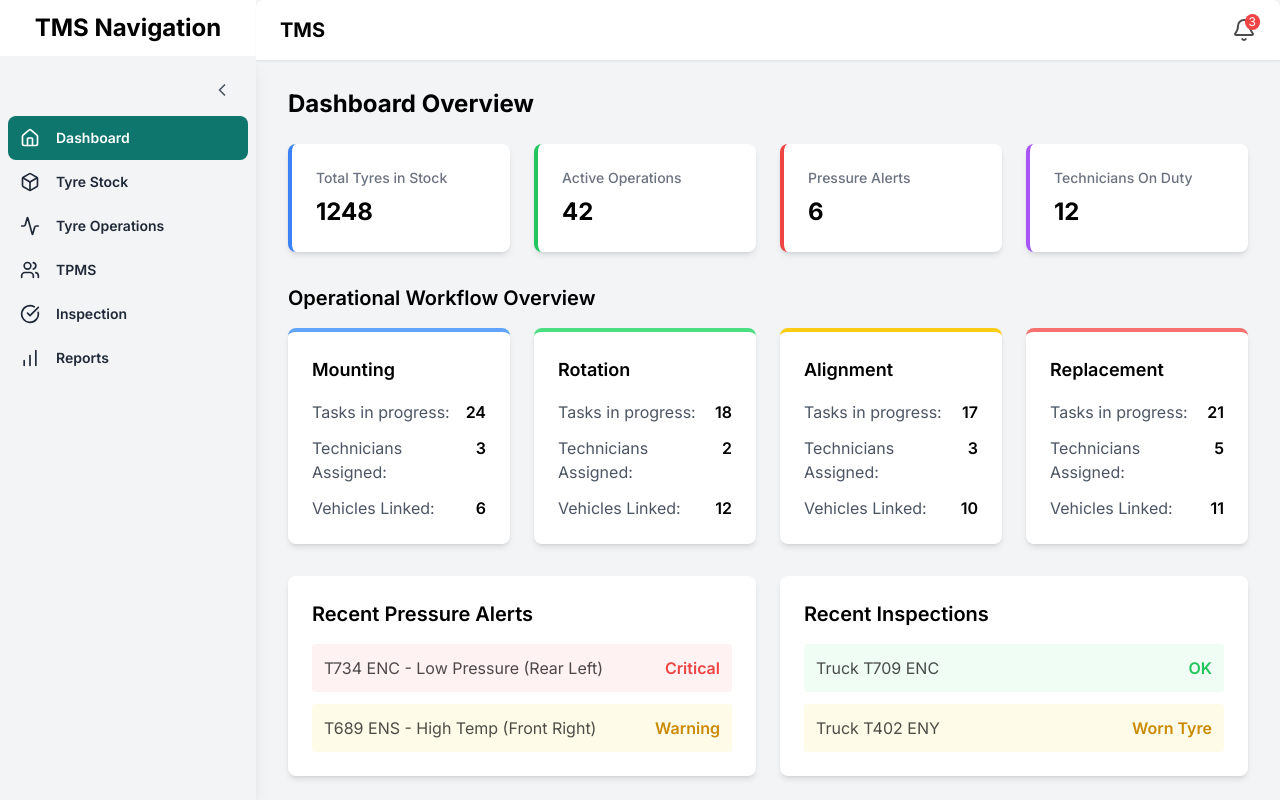
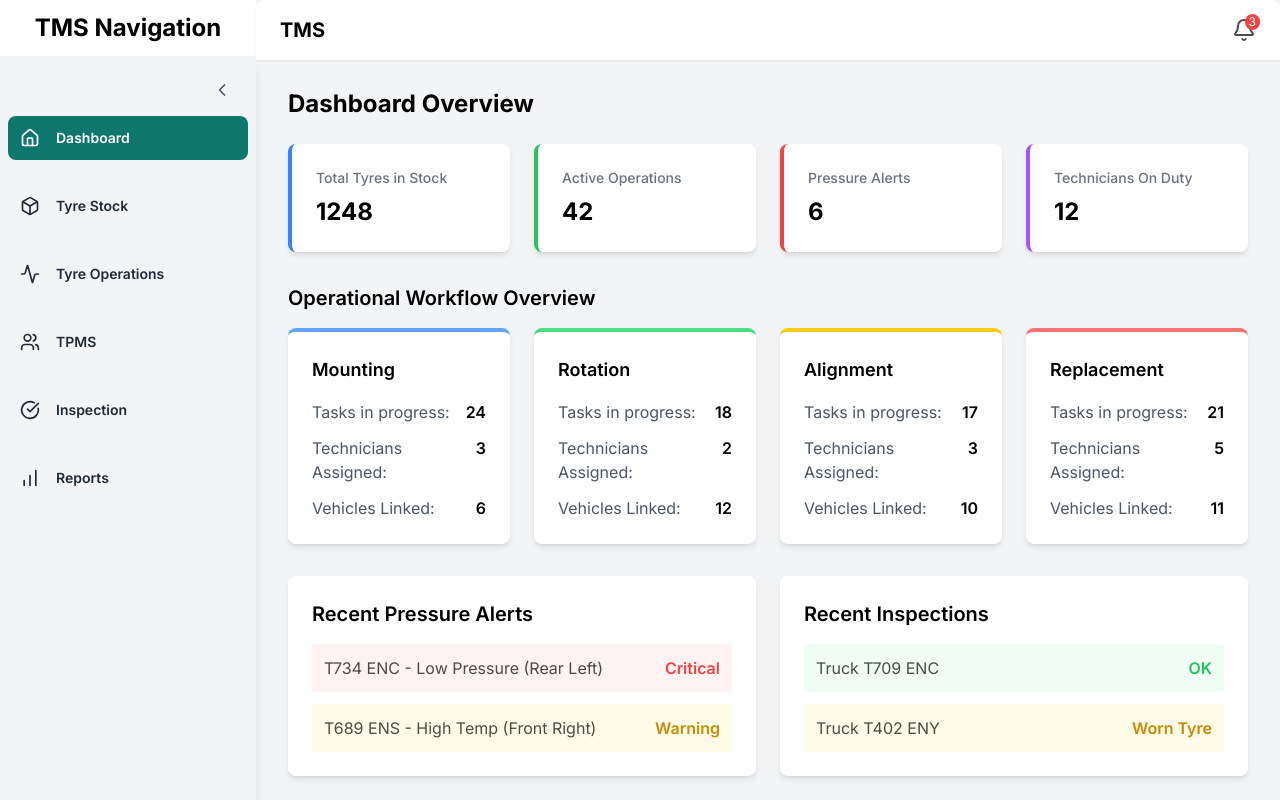
Before and after one commit to Codin-Technologies/codin, a Next.js app: page / in a window 1280 px wide. Built offline with nearby package versions, Linux system fonts and the light colour scheme; no server answers.

Commit message:
spacing adjustments

```diff
--- a/components/navigation/sidebarNav.tsx
+++ b/components/navigation/sidebarNav.tsx
@@ -36,7 +36,10 @@ const SidebarNav = () => {
       </div>
 
       {/* Navigation Items */}
-      <nav className={`space-y-3 ${isCollapsed ? "px-2" : "px-2"}`}>
+      <nav
+        className={`${isCollapsed ? "px-2" : "px-2"}`}
+        style={{ rowGap: "24px", display: "flex", flexDirection: "column" }}
+      >
         {sidebarItems.map((item, index) => {
           const Icon = item.icon;
           const isActive = pathname === item.href;
```
